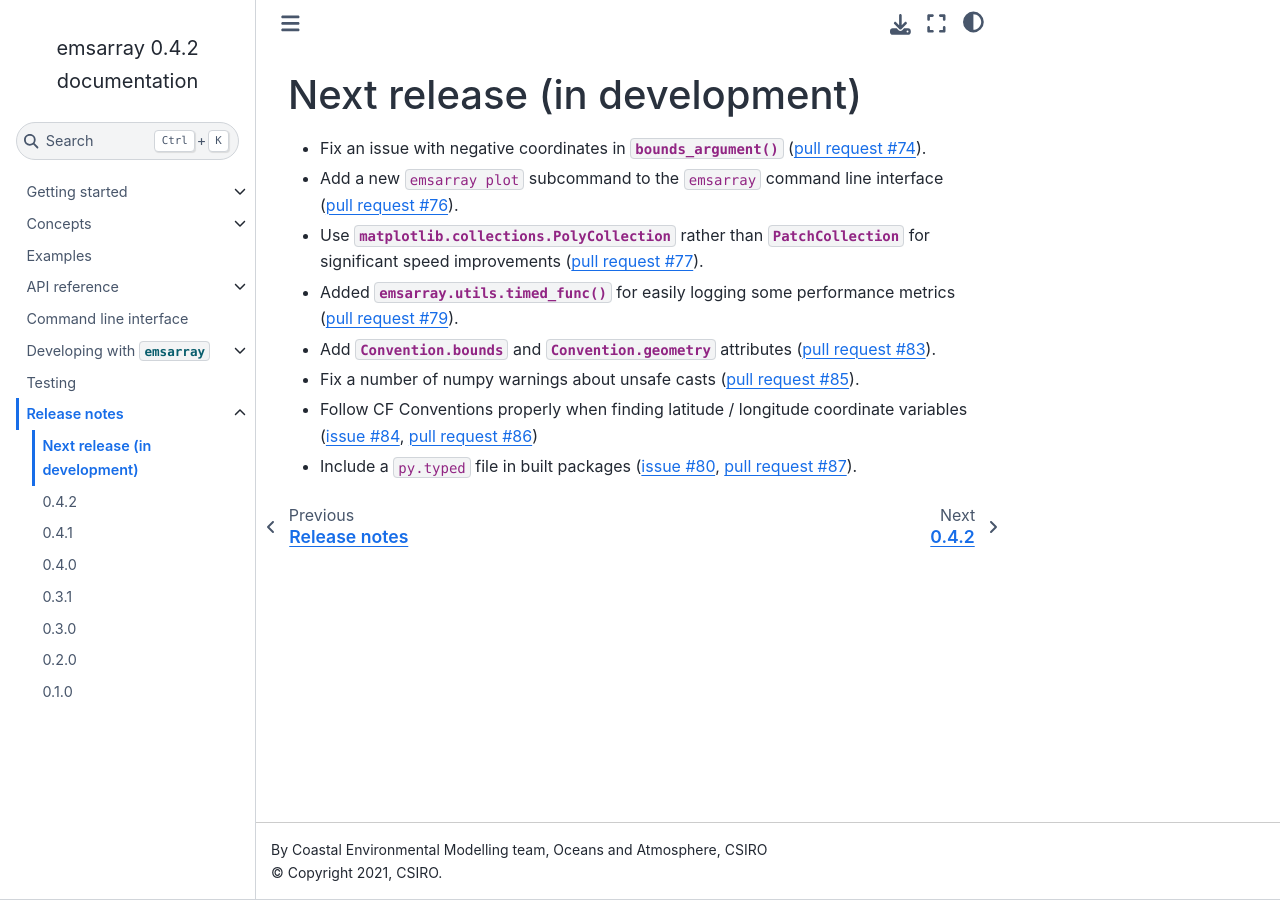
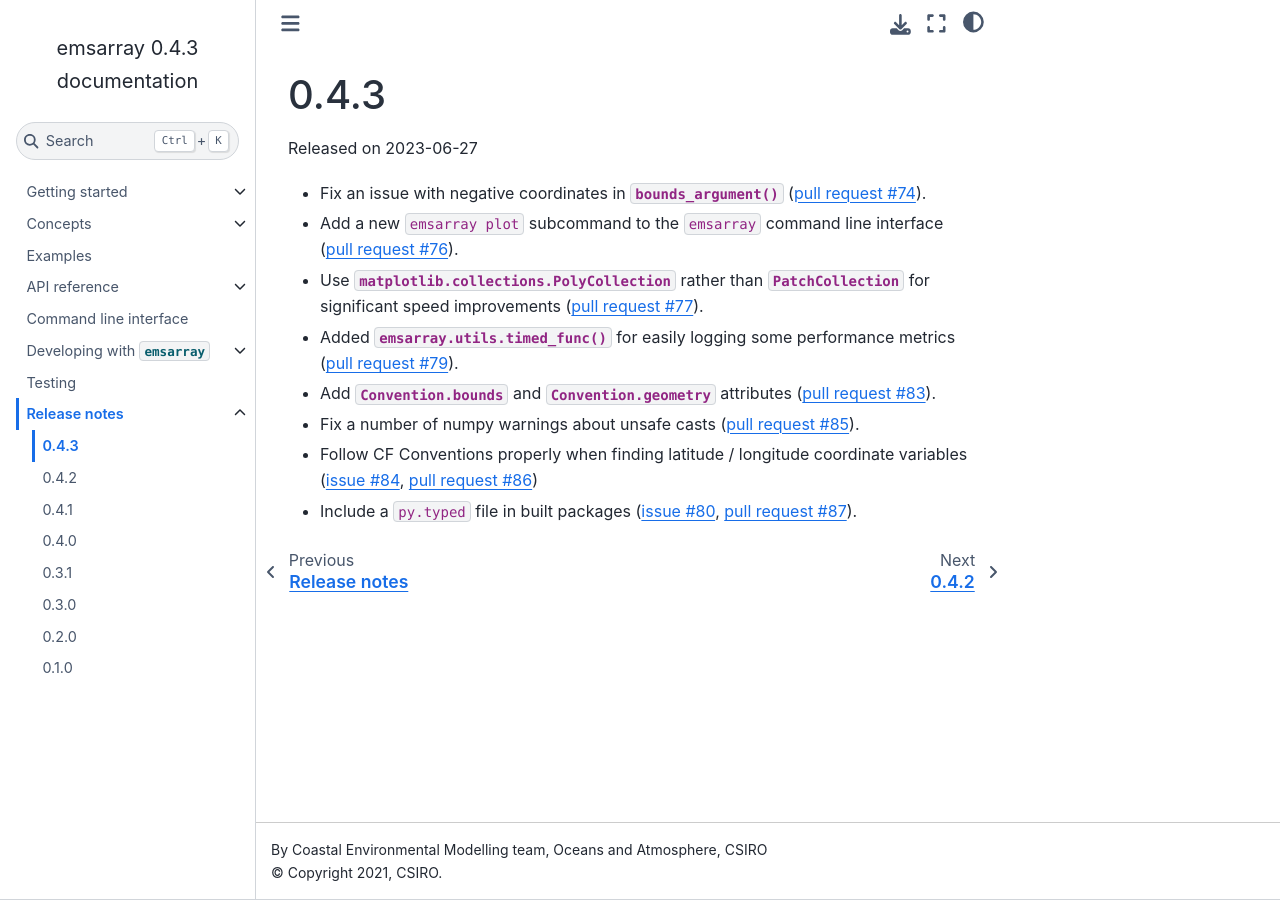
Before and after one commit to csiro-coasts/emsarray, a Sphinx documentation site: the page built from docs/releases/0.4.3.rst, in a window 1280 px wide. Built offline with Sphinx 7.4.7 and the Sphinx Book theme 1.1.4, drawn with Linux system fonts in a browser that asks for light colours; pages that are not in the unit, such as notebooks, are missing from menus.

Commit message:
Bump version to v0.4.3

```diff
--- a/docs/releases/development.rst
+++ b/docs/releases/0.4.3.rst
@@ -1,6 +1,8 @@
-=============================
-Next release (in development)
-=============================
+=====
+0.4.3
+=====
+
+Released on 2023-06-27
 
 * Fix an issue with negative coordinates in :func:`~emsarray.cli.utils.bounds_argument` (:pr:`74`).
 * Add a new ``emsarray plot`` subcommand to the ``emsarray`` command line interface (:pr:`76`).
--- a/docs/releases/index.rst
+++ b/docs/releases/index.rst
@@ -4,7 +4,7 @@
 
 .. toctree::
 
-   development
+   0.4.3
    0.4.2
    0.4.1
    0.4.0
--- a/setup.cfg
+++ b/setup.cfg
@@ -1,7 +1,7 @@
 [metadata]
 name = emsarray
 description = xarray extension that supports multiple geometry conventions
-version = 0.4.2
+version = 0.4.3
 long_description = file: README.md
 long_description_content_type = text/markdown
 author = "Coastal Environmental Modelling team, Oceans and Atmosphere, CSIRO"
@@ -10,7 +10,7 @@
 
 project_urls =
 	Documentation = https://emsarray.readthedocs.io/
-	Release notes = https://emsarray.readthedocs.io/en/stable/releases/0.4.2/
+	Release notes = https://emsarray.readthedocs.io/en/stable/releases/0.4.3/
 	Source = https://github.com/csiro-coasts/emsarray/
 
 [options]
```
Also changed, not shown: 1 other file.
